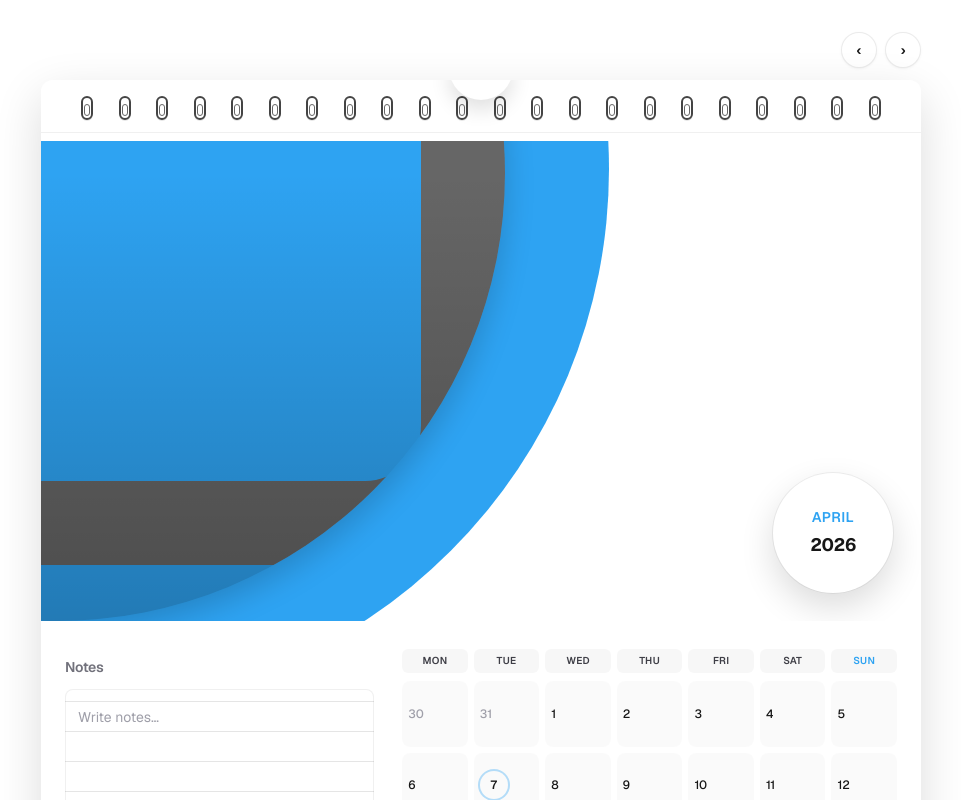
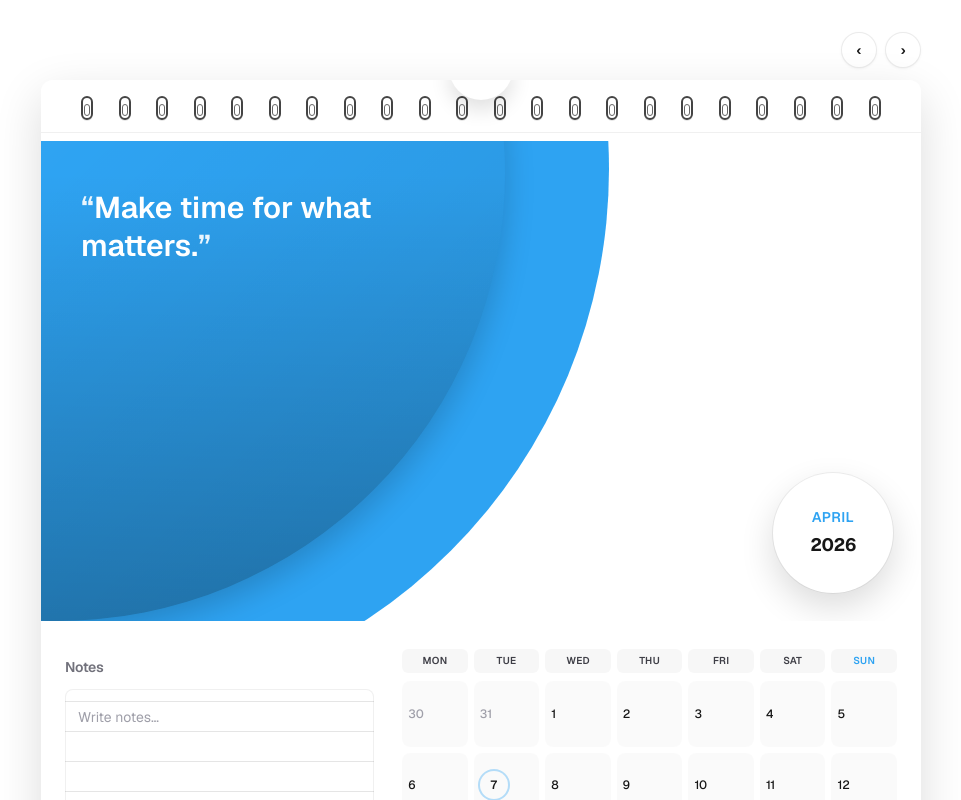
Before and after one commit to Kri01ceram/cali-tuf, a Next.js app: page / in a window 1280 px wide. Shown: the top 800 px of the page, without its empty margins (159-1120 px from the left). Built offline with nearby package versions, Linux system fonts and the light colour scheme.

Commit message:
Enhance HeroImage and CalendarLayout components; add quote support in HeroImage and update NotesPanel to utilize scopeKey for improved note management

```diff
--- a/src/components/hero/HeroImage.tsx
+++ b/src/components/hero/HeroImage.tsx
@@ -5,6 +5,7 @@ export type HeroImageProps = {
   alt?: string;
   date?: Date;
   monthYearText?: string;
+  quote?: string;
   className?: string;
   priority?: boolean;
 };
@@ -27,6 +28,7 @@ export default function HeroImage({
   alt = "",
   date,
   monthYearText,
+  quote,
   className,
   priority,
 }: HeroImageProps) {
@@ -34,6 +36,11 @@ export default function HeroImage({
   const label = monthYearText ?? formatMonthYear(resolvedDate);
   const month = formatMonth(resolvedDate).toUpperCase();
   const year = String(resolvedDate.getFullYear());
+  const showQuote = Boolean(quote && quote.trim().length > 0);
+
+  const heroCircleClassName = showQuote
+    ? "absolute -left-[18rem] top-[calc(100%-36rem)] h-[36rem] w-[36rem] overflow-hidden rounded-full bg-[#2ea3f2] shadow-[0_12px_30px_rgba(0,0,0,0.18)] sm:-left-[24rem] sm:top-[calc(100%-48rem)] sm:h-[48rem] sm:w-[48rem] lg:-left-[27rem] lg:top-[calc(100%-56rem)] lg:h-[56rem] lg:w-[56rem]"
+    : "absolute -left-[18rem] top-[calc(100%-36rem)] h-[36rem] w-[36rem] overflow-hidden rounded-full bg-[#2ea3f2] shadow-[0_12px_30px_rgba(0,0,0,0.18)] sm:-left-[24rem] sm:top-[calc(100%-48rem)] sm:h-[48rem] sm:w-[48rem] lg:-left-[27rem] lg:top-[calc(100%-56rem)] lg:h-[56rem] lg:w-[56rem]";
 
   const baseClassName = "relative w-full overflow-hidden bg-white";
 
@@ -41,10 +48,21 @@ export default function HeroImage({
     <div className={className ? `${baseClassName} ${className}` : baseClassName}>
       <div
         aria-hidden="true"
-        className="absolute -left-[28rem] -top-[28rem] h-[900px] w-[900px] rounded-full bg-[#2ea3f2] sm:-left-[32rem] sm:-top-[32rem] sm:h-[1080px] sm:w-[1080px]"
+        className="absolute -left-[18rem] -top-[18rem] h-[560px] w-[560px] rounded-full bg-[#2ea3f2] sm:-left-[28rem] sm:-top-[28rem] sm:h-[900px] sm:w-[900px] md:-left-[32rem] md:-top-[32rem] md:h-[1080px] md:w-[1080px]"
       />
 
-      <div className="absolute -left-[24rem] top-[calc(100%-48rem)] h-[48rem] w-[48rem] overflow-hidden rounded-full shadow-[0_12px_30px_rgba(0,0,0,0.18)] sm:-left-[27rem] sm:top-[calc(100%-56rem)] sm:h-[56rem] sm:w-[56rem]">
+      {showQuote ? (
+        <div className="pointer-events-none absolute left-6 top-10 z-20 max-w-[15rem] sm:left-10 sm:top-12 sm:max-w-[20rem]">
+          <p className="text-pretty text-left text-2xl font-semibold leading-tight text-white sm:text-3xl">
+            <span className="opacity-90">“</span>
+            {quote}
+            <span className="opacity-90">”</span>
+          </p>
+        </div>
+      ) : null}
+
+      <div className={heroCircleClassName}>
+        {showQuote ? null : (
           <Image
             src={imageUrl}
             alt={alt}
@@ -54,6 +72,8 @@ export default function HeroImage({
             sizes="768px"
             className="object-cover"
           />
+        )}
+        <div aria-hidden="true" className="absolute inset-0 bg-gradient-to-br from-white/20 via-transparent to-black/10" />
         <div className="absolute inset-0 bg-gradient-to-t from-black/25 via-black/0 to-transparent" />
       </div>
 
--- a/src/components/layout/CalendarLayout.tsx
+++ b/src/components/layout/CalendarLayout.tsx
@@ -1,6 +1,6 @@
 "use client";
 
-import { addMonths, startOfMonth, subMonths } from "date-fns";
+import { addMonths, format, startOfMonth, subMonths } from "date-fns";
 import { AnimatePresence, motion } from "framer-motion";
 import { useCallback, useEffect, useState } from "react";
 
@@ -29,6 +29,8 @@ export default function CalendarLayout() {
     setMonthDirection(1);
     setVisibleMonth((current) => startOfMonth(addMonths(current, 1)));
   }, []);
+
+  const notesScopeKey = format(visibleMonth, "yyyy-MM");
 
   useEffect(() => {
     if (!isMobileNotesOpen) return;
@@ -100,6 +102,7 @@ export default function CalendarLayout() {
                 imageUrl="/window.svg"
                 alt="Calendar hero"
                 date={visibleMonth}
+                quote="Make time for what matters."
                 priority
                 className="h-[360px] sm:h-[420px] md:h-[480px]"
               />
@@ -108,7 +111,12 @@ export default function CalendarLayout() {
 
           <div className="grid gap-5 p-4 md:grid-cols-[1fr_1.6fr] md:gap-7 md:p-6">
             <div className="hidden md:block">
-              <NotesPanel className="mt-2 md:mt-3" startDate={startDate} endDate={endDate} />
+              <NotesPanel
+                className="mt-2 md:mt-3"
+                scopeKey={notesScopeKey}
+                startDate={startDate}
+                endDate={endDate}
+              />
             </div>
 
             <section className="min-w-0">
@@ -193,7 +201,12 @@ export default function CalendarLayout() {
                   </button>
                 </div>
 
-                <NotesPanel className="mt-3" startDate={startDate} endDate={endDate} />
+                <NotesPanel
+                  className="mt-3"
+                  scopeKey={notesScopeKey}
+                  startDate={startDate}
+                  endDate={endDate}
+                />
               </motion.div>
             </motion.div>
           ) : null}
--- a/src/components/notes/NotesPanel.tsx
+++ b/src/components/notes/NotesPanel.tsx
@@ -6,6 +6,7 @@ import { useMemo } from "react";
 export type NotesPanelProps = {
   className?: string;
   storageKey?: string;
+  scopeKey?: string;
   startDate?: Date | null;
   endDate?: Date | null;
 };
@@ -37,6 +38,7 @@ function toRangeLabel(startDate?: Date | null, endDate?: Date | null) {
 export default function NotesPanel({
   className,
   storageKey = "cali-tuf:notes",
+  scopeKey,
   startDate,
   endDate,
 }: NotesPanelProps) {
@@ -47,10 +49,13 @@ export default function NotesPanel({
     [startDate, endDate]
   );
 
-  const fullStorageKey = useMemo(
-    () => `${storageKey}:${rangeKey}`,
-    [storageKey, rangeKey]
-  );
+  const fullStorageKey = useMemo(() => {
+    if (scopeKey && scopeKey.trim().length > 0) {
+      return `${storageKey}:${scopeKey.trim()}`;
+    }
+
+    return `${storageKey}:${rangeKey}`;
+  }, [storageKey, scopeKey, rangeKey]);
 
   const rangeLabel = useMemo(
     () => toRangeLabel(startDate, endDate),
```
Lines whose indentation alone changed are shown as unchanged.
